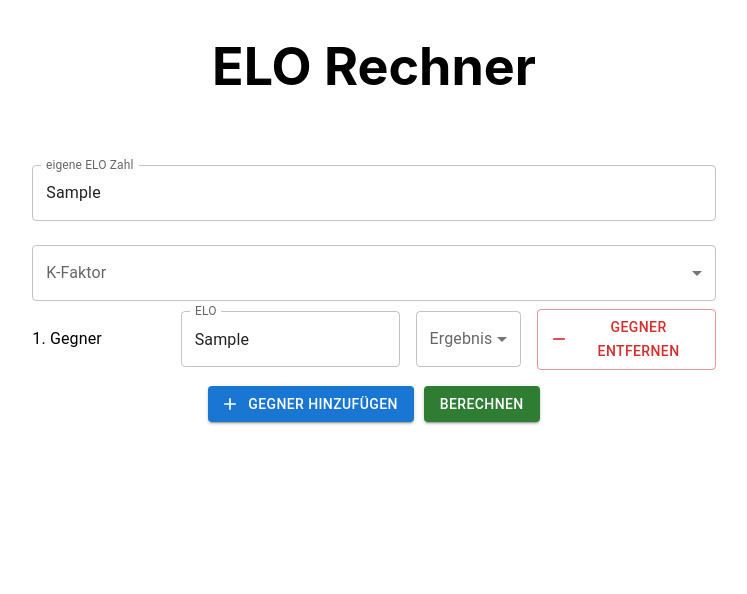
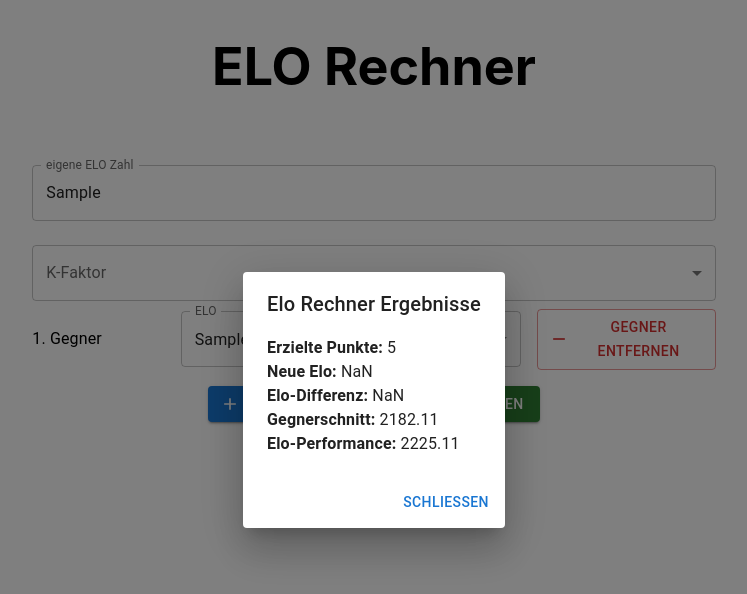
Before and after one commit to masterofpuppets2/elo_rechner, a React (Create React App) app: page / in a window 1280 px wide. Both pictures are taken after typing "Sample", "Sample" into the empty fields and a click on the button "BERECHNEN". Shown: the top 594 px of the page, without its empty margins (266-1013 px from the left). Built offline with nearby package versions, Linux system fonts and the light colour scheme.

Commit message:
add dialog window

```diff
--- a/src/EloForm.js
+++ b/src/EloForm.js
@@ -9,6 +9,7 @@ const EloForm = () => {
   const [elo, setElo] = useState('')
   const [kFactor, setKFactor] = useState('')
   const [matches, setMatches] = useState([{ opponentElo: '', result: '' }])
+  const [open, setOpen] = useState(false);
 
   const handleAddMatch = () => {
     setMatches([...matches, { opponentElo: '', result: '' }])
@@ -28,9 +29,12 @@ const EloForm = () => {
 
   const handleSubmit = (event) => {
     event.preventDefault()
-    EloRechner(elo, kFactor, matches)
-    //console.log({ elo, kFactor, matches })
+    setOpen(true);
   }
+
+  const handleClose = () => {
+    setOpen(false);
+  };
 
   return (
     <Box component="form" onSubmit={handleSubmit} className="form-container">
@@ -122,6 +126,8 @@ const EloForm = () => {
           Berechnen
         </Button>
       </Box>
+
+      <EloRechner open={open} handleClose={handleClose} elo={elo} kFactor={kFactor} matches={matches} />
     </Box>
   )
 }
--- a/src/EloRechner.js
+++ b/src/EloRechner.js
@@ -1,6 +1,7 @@
 import punkteprozent from './punkteprozent.json'
+import { Button, Dialog, DialogTitle, DialogContent, DialogActions, Typography, Link } from '@mui/material';
 
-const EloRechner = (elo, kFactor, matches) => {
+const EloRechner = ({ open, handleClose, elo, kFactor, matches }) => {
 
 // const Elo_input = [[], []]
 
@@ -64,11 +65,6 @@ for (let i = 0; i < Partien; i++) {
 const Gegnerschnitt = Gegner / Partien
 const Elodifferenz = Math.round((Elo_neu - parseFloat(elo)) * 100) / 100
 
-// Output 1: Neue Elo und erzielte Punkte
-console.log('erzielte Punkte:', erzieltePunkte)
-console.log('neue Elo:', parseFloat(Elo_neu.toFixed(2)))
-console.log('Elo-Differenz:', Elodifferenz)
-
 // Performance ausrechnen
 const Punkteprozentwert = Math.round((erzieltePunkte / Partien * 100)) / 100
 
@@ -82,16 +78,58 @@ for (let k = 0; k < 101; k++) {
 
 const perform = Gegnerschnitt + Wertedifferenz
 
-// Output 2: Gegnerschnitt, Wertedifferenz und Performance
-console.log('Gegnerschnitt:', parseFloat(Gegnerschnitt.toFixed(2)))
-console.log('Wertedifferenz:', Wertedifferenz)
-console.log('Elo-Performance:', parseFloat(perform.toFixed(2)))
+// // Output: Neue Elo und erzielte Punkte, Gegnerschnitt, Wertedifferenz und Performance
+// console.log('erzielte Punkte:', erzieltePunkte)
+// console.log('neue Elo:', parseFloat(Elo_neu.toFixed(2)))
+// console.log('Elo-Differenz:', Elodifferenz)
+// console.log('Gegnerschnitt:', parseFloat(Gegnerschnitt.toFixed(2)))
+// console.log('Elo-Performance:', parseFloat(perform.toFixed(2)))
 
 // Norm erreicht?
 if (perform >= 2449.5 && Partien >= 7 && Gegnerschnitt >= 2230 && (erzieltePunkte / Partien) >= 0.35) {
     console.log('IM-Norm erreicht, Glückwunsch!!')
 }
 
+const imNormErreicht = perform >= 2449.5 && Partien >= 7 && Gegnerschnitt >= 2230 && (erzieltePunkte / Partien) >= 0.35
+
+return (
+    <Dialog open={open} onClose={handleClose}>
+      <DialogTitle>Elo Rechner Ergebnisse</DialogTitle>
+      <DialogContent>
+        <Typography><strong>Erzielte Punkte:</strong> {erzieltePunkte}</Typography>
+        <Typography><strong>Neue Elo:</strong> {parseFloat(Elo_neu.toFixed(2))}</Typography>
+        <Typography><strong>Elo-Differenz:</strong> {Elodifferenz}</Typography>
+        <Typography><strong>Gegnerschnitt:</strong> {parseFloat(Gegnerschnitt.toFixed(2))}</Typography>
+        <Typography><strong>Elo-Performance:</strong> {parseFloat(perform.toFixed(2))}</Typography>
+        {imNormErreicht && (
+          <Typography color="green"><strong>IM-Norm erreicht, Glückwunsch!!</strong> <br/>
+                     Der Gegnerschnitt wurde hier ebenfalls berücksichtigt.
+                     Zur Überprüfung der weiteren Kriterien siehe {' '}
+            <Link
+              href="https://handbook.fide.com/chapter/B012022"
+              target="_blank"
+              rel="noopener"
+              sx={{
+                color: 'black',
+                textDecoration: 'none',
+                '&:hover': {
+                  fontWeight: 'bold',
+                textDecoration: 'none'
+                }
+              }}
+            >
+              Titelbestimmung
+            </Link>
+
+          </Typography>
+        )}
+      </DialogContent>
+      <DialogActions>
+        <Button onClick={handleClose}>Schließen</Button>
+      </DialogActions>
+    </Dialog>
+  );
+
 }
 
 export default EloRechner
```
